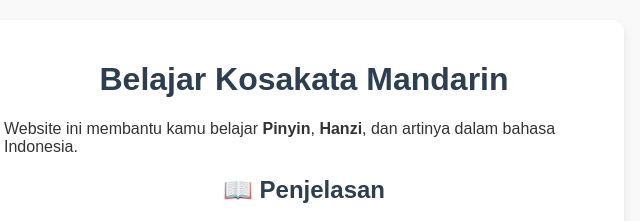
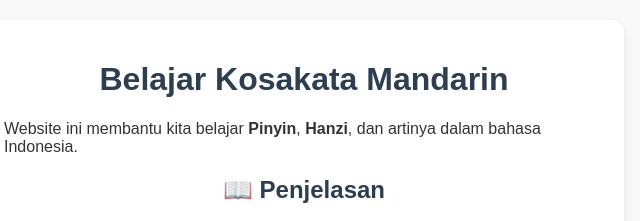
Before and after one commit to iankh58/belajar-kosakata-mandarin, a plain HTML site: page index.html in a window 1280 px wide. Shown: the top 221 px of the page, 336-976 px from the left. Drawn offline with Linux system fonts and the light colour scheme.

Commit message:
Update index.html

```diff
--- a/index.html
+++ b/index.html
@@ -8,7 +8,7 @@
 <body>
   <div class="container">
     <h1>Belajar Kosakata Mandarin</h1>
-    <p>Website ini membantu kamu belajar <b>Pinyin</b>, <b>Hanzi</b>, dan artinya dalam bahasa Indonesia.</p>
+    <p>Website ini membantu kita belajar <b>Pinyin</b>, <b>Hanzi</b>, dan artinya dalam bahasa Indonesia.</p>
 
     <h2>📖 Penjelasan</h2>
     <ul>
```
